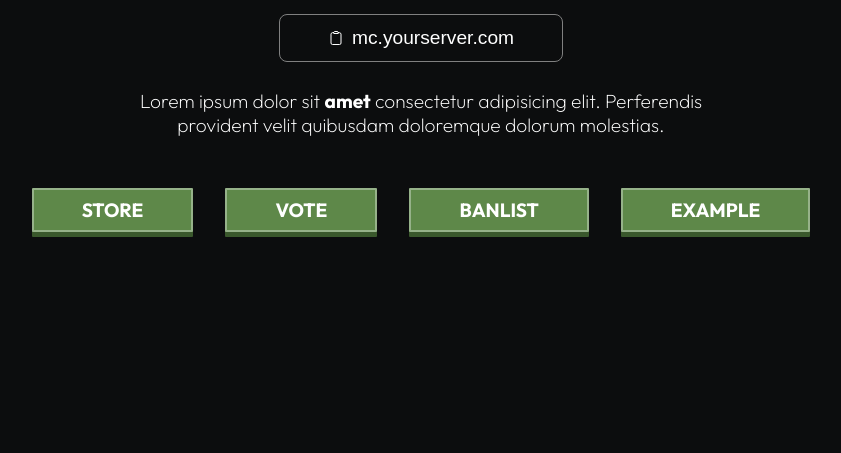
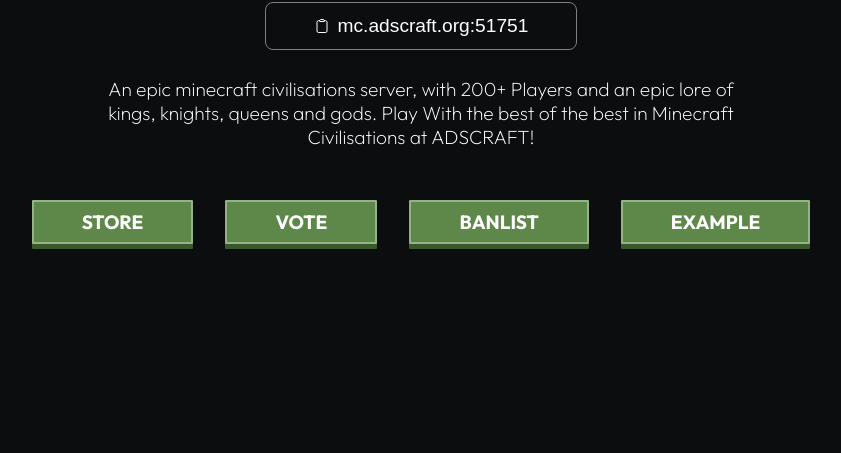
Before and after one commit to QuizzityMC/adscraft, a plain HTML site: page index.html in a window 1280 px wide. Shown: the part 363-816 px from the top of the page, without its empty margins (219-1060 px from the left). Drawn offline with Linux system fonts and the light colour scheme.

Commit message:
Update index.html

```diff
--- a/index.html
+++ b/index.html
@@ -6,8 +6,8 @@
         <meta name="viewport" content="width=device-width, initial-scale=1.0" />
         <!-- Primary Meta Tags -->
         <title>YourServer</title>
-        <meta name="title" content="YourServer" />
-        <meta name="description" content="YourServer Description" />
+        <meta name="title" content="ADSCRAFT" />
+        <meta name="description" content="ADSCRAFT Civilisations Season IX" />
 
         <!-- Open Graph / Facebook -->
         <meta property="og:type" content="website" />
@@ -56,12 +56,13 @@
                     />
                 </svg>
                 <!-- Remember to change the ip in the copyIp function -->
-                mc.yourserver.com
+                mc.adscraft.org:51751
             </button>
             <p>
-                Lorem ipsum dolor sit <strong>amet</strong> consectetur
-                adipisicing elit. Perferendis provident velit quibusdam
-                doloremque dolorum molestias.
+                An epic minecraft civilisations server, with 200+ Players
+                and an epic lore of kings, knights, queens and gods. Play
+                With the best of the best in Minecraft Civilisations at
+                ADSCRAFT!
             </p>
             <nav>
                 <a href="" title="">Store</a>
@@ -73,7 +74,7 @@
         <script>
             function copyIp() {
                 navigator.clipboard
-                    .writeText("mc.yourserver.com")
+                    .writeText("mc.adscraft.org")
                     .catch((error) => {
                         console.error(
                             `Failed to copy "${text}" to clipboard: ${error}`
```
